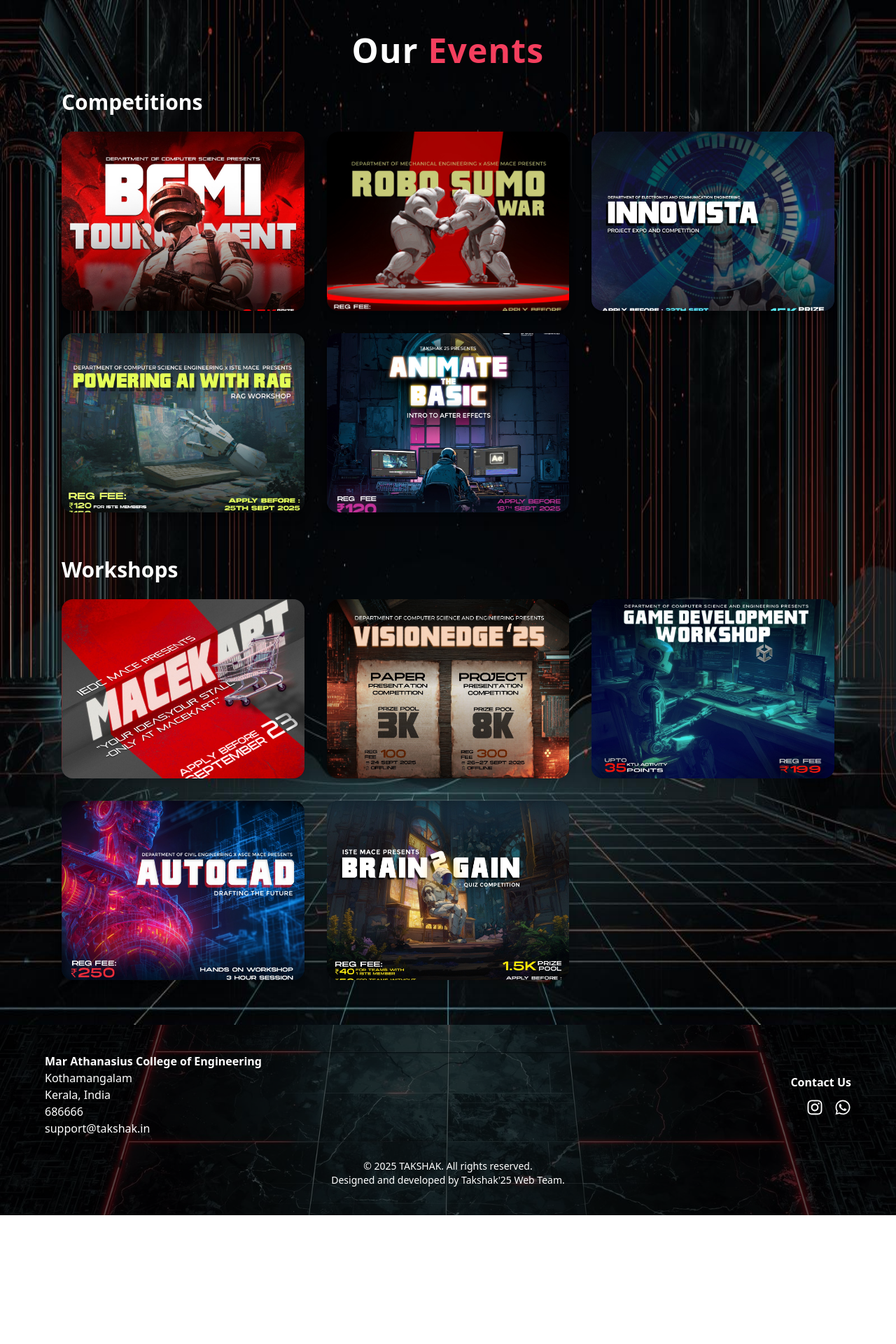
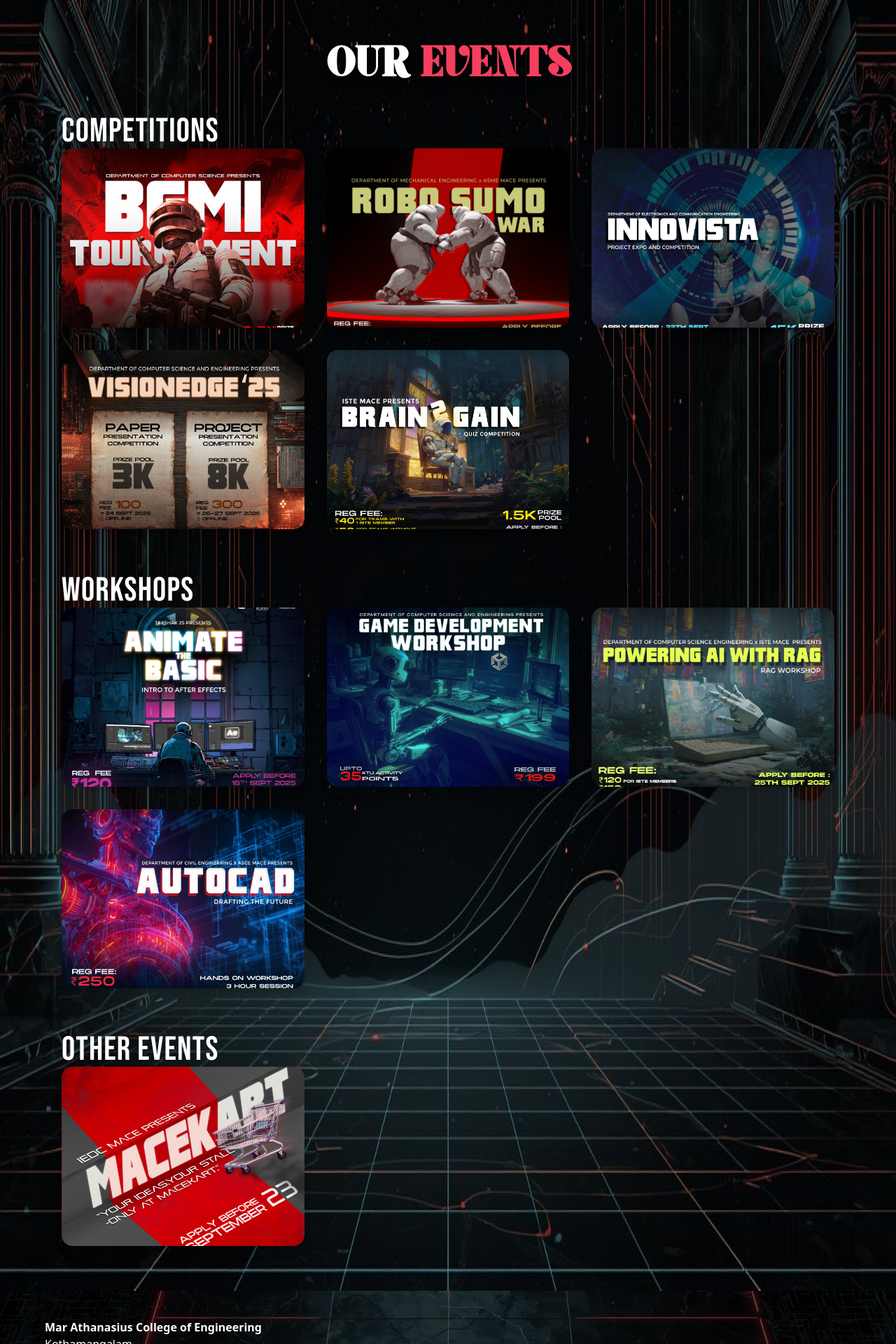
Before and after one commit to FidhaAhamed/takshak-25, a React (Vite) app: page /events in a window 1280 px wide. Shown: the top 1920 px of the page at 70% size. Before the commit the page ends 1736 px from the top, so only its background shows below. Built offline with nearby package versions, Linux system fonts and the light colour scheme; grey boxes are pictures that could not be loaded.

Commit message:
Next commit

```diff
--- a/src/Pages/EventsPage.jsx
+++ b/src/Pages/EventsPage.jsx
@@ -1,6 +1,6 @@
 import React from "react";
 import { motion } from "framer-motion";
-import { competitions, workshops } from "../data/eventsData";
+import { competitions, workshops, otherEvents } from "../data/eventsData";
 
 export default function EventsPage() {
   const renderCards = (events) =>
@@ -36,13 +36,13 @@ export default function EventsPage() {
       <div className="absolute 0" />
 
       {/* Title */}
-      <h1 className="text-5xl font-bold mt-12 mb-8 tracking-wide z-10">
+      <h1 className="text-4xl md:text-6xl font-extrabold font-giaza uppercase text-center mt-16 mb-10 tracking-tight text-white drop-shadow-lg z-10">
         Our <span className="text-rose-500">Events</span>
       </h1>
 
       {/* Competitions */}
       <div className="w-full max-w-6xl px-6 mb-16 z-10">
-        <h2 className="text-3xl font-semibold mb-6">Competitions</h2>
+        <h2 className="font-bebas text-5xl uppercase tracking-wide">Competitions</h2>
         <div className="grid grid-cols-1 sm:grid-cols-2 lg:grid-cols-3 gap-8">
           {renderCards(competitions)}
         </div>
@@ -50,9 +50,17 @@ export default function EventsPage() {
 
       {/* Workshops */}
       <div className="w-full max-w-6xl px-6 mb-16 z-10">
-        <h2 className="text-3xl font-semibold mb-6">Workshops</h2>
+        <h2 className="font-bebas text-5xl uppercase tracking-wide">Workshops</h2>
         <div className="grid grid-cols-1 sm:grid-cols-2 lg:grid-cols-3 gap-8">
           {renderCards(workshops)}
+        </div>
+      </div>
+
+      {/* Other Events */}
+      <div className="w-full max-w-6xl px-6 mb-16 z-10">
+        <h2 className="font-bebas text-5xl uppercase tracking-wide">Other Events</h2>
+        <div className="grid grid-cols-1 sm:grid-cols-2 lg:grid-cols-3 gap-8">
+          {renderCards(otherEvents)}
         </div>
       </div>
     </section>
--- a/src/data/eventsData.js
+++ b/src/data/eventsData.js
@@ -14,35 +14,38 @@ export const competitions = [
     link: "https://makemypass.com/event/innovista",
   },
   {
-    poster: "/assets/events/e4.jpg",
-    link: "https://makemypass.com/event/ragworkshop",
+    poster: "/assets/events/e7.jpg",
+    link: "https://makemypass.com/event/visionedge-paper-presentation",
   },
   {
-    poster: "/assets/events/e5.jpg",
-    link: "https://makemypass.com/event/animate-the-basics",
-  },
+    poster: "/assets/events/e10.jpg",
+    link: "https://makemypass.com/event/brain2gain",
+  }
 
 ];
 
 export const workshops = [
   {
-    poster: "/assets/events/e6.jpg",
-    link: "https://makemypass.com/event/macekart-iedc-mace",
-  },
-  {
-    poster: "/assets/events/e7.jpg",
-    link: "https://makemypass.com/event/visionedge-paper-presentation",
+    poster: "/assets/events/e5.jpg",
+    link: "https://makemypass.com/event/animate-the-basics",
   },
   {
     poster: "/assets/events/e8.jpg",
     link: "https://makemypass.com/event/game-development-workshop",
   },
   {
+    poster: "/assets/events/e4.jpg",
+    link: "https://makemypass.com/event/ragworkshop",
+  },
+  {
     poster: "/assets/events/e9.jpg",
     link: "https://makemypass.com/event/autocad-1",
-  },
-  {
-    poster: "/assets/events/e10.jpg",
-    link: "https://makemypass.com/event/brain2gain",
   }
 ];
+
+export const otherEvents = [
+  {
+    poster: "/assets/events/e6.jpg",
+    link: "https://makemypass.com/event/macekart-iedc-mace",
+  },
+];
```
